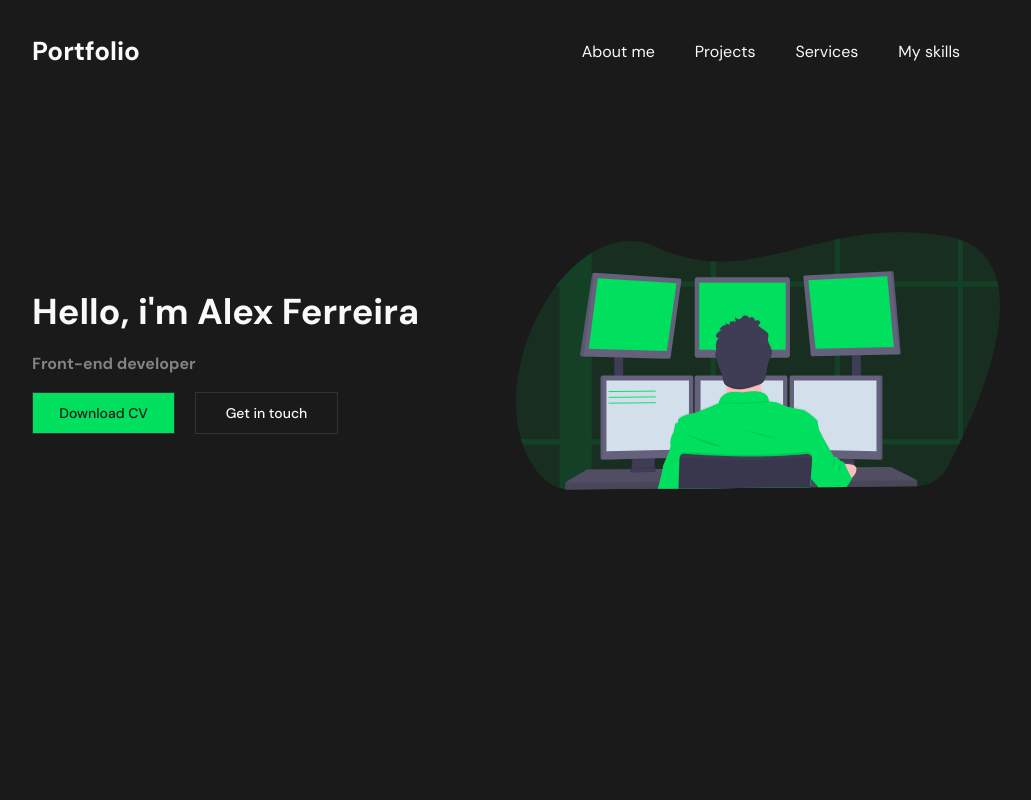
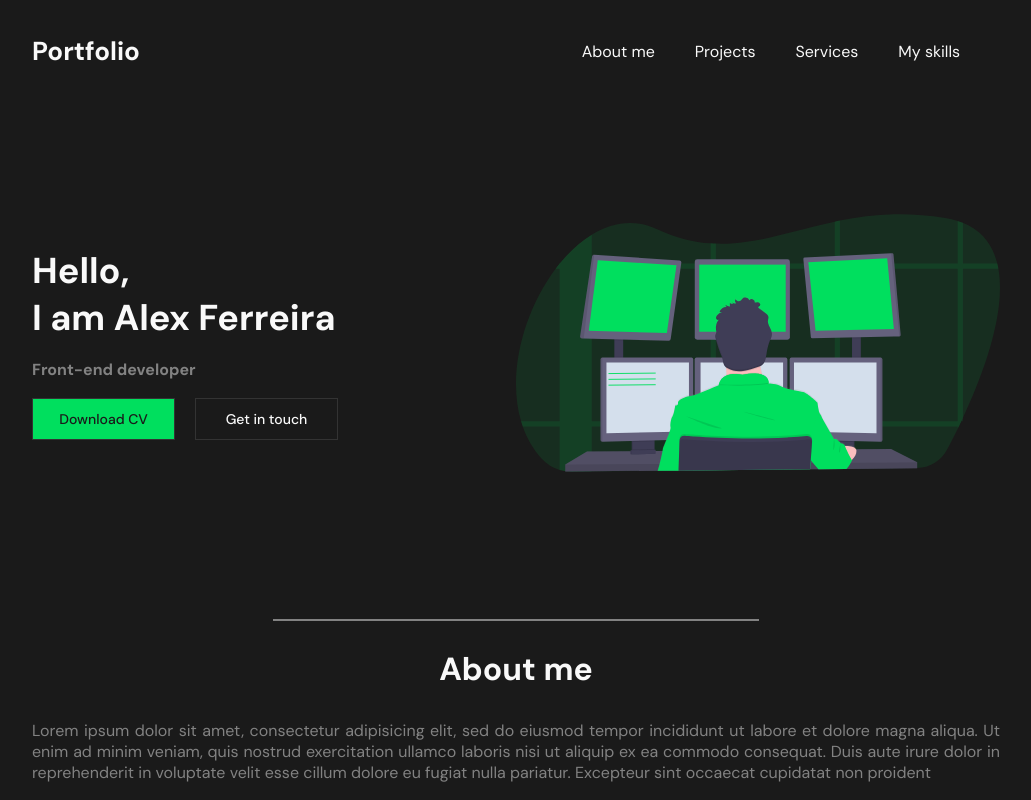
Before and after one commit to alexferreira1796/my-portfolio, a Next.js app: page / in a window 1280 px wide. Shown: the whole page, without its empty margins (124-1155 px from the left). Built offline with nearby package versions, Linux system fonts and the light colour scheme.

Commit message:
implementado sobre mim e ajustes gerais

```diff
--- /dev/null
+++ b/src/components/About/index.tsx
@@ -0,0 +1,16 @@
+import * as S from './styles';
+import { TitleSection } from '../TitleSection'
+
+export const About = () => {
+    return (
+        <S.Container>
+            <TitleSection>About me</TitleSection>
+            <S.Paragraph>
+                Lorem ipsum dolor sit amet, consectetur adipisicing elit, sed do eiusmod tempor incididunt ut labore et dolore magna aliqua.
+                Ut enim ad minim veniam, quis nostrud exercitation ullamco laboris nisi ut aliquip ex ea commodo consequat.
+                Duis aute irure dolor in reprehenderit in voluptate velit esse cillum dolore eu fugiat nulla pariatur.
+                Excepteur sint occaecat cupidatat non proident
+            </S.Paragraph>
+        </S.Container>
+    )
+}
--- /dev/null
+++ b/src/components/About/styles.ts
@@ -0,0 +1,12 @@
+import styled from "styled-components";
+import theme from "../../global/styles/theme";
+
+export const Container = styled.section`
+    width: 100%;
+`
+
+export const Paragraph = styled.p`
+    color: ${({theme}) => theme.colors.secondary};
+    padding-bottom: 85px;
+    text-align: justify;
+`;
--- /dev/null
+++ b/src/components/Projects/index.tsx
@@ -0,0 +1,10 @@
+import * as S from './styles';
+import { TitleSection } from '../TitleSection';
+
+export const Projects = () => {
+    return (
+        <S.Container>
+            <TitleSection>Projects</TitleSection>
+        </S.Container>
+    )
+}
--- /dev/null
+++ b/src/components/Projects/styles.ts
@@ -0,0 +1,5 @@
+import styled from "styled-components";
+
+export const Container = styled.div`
+    width: 100%;
+`;
--- a/src/components/SectionHello/index.tsx
+++ b/src/components/SectionHello/index.tsx
@@ -8,7 +8,8 @@
         <S.Container>
             <S.About>
                 <S.Title>
-                    Hello, {"i'm Alex Ferreira"}
+                    Hello,<br />
+                    I am Alex Ferreira
                 </S.Title>
                 <S.Subtitle>
                     Front-end developer
--- a/src/components/SectionHello/styles.ts
+++ b/src/components/SectionHello/styles.ts
@@ -3,7 +3,7 @@
 
 export const Container = styled.section`
     width: 100%;
-    margin-top: 143px;
+    margin-top: 125px;
     display: flex;
     align-items: center;
     justify-content: center;
--- /dev/null
+++ b/src/components/TitleSection/index.tsx
@@ -0,0 +1,16 @@
+import React from 'react';
+import * as S from './styles';
+
+interface ITitle {
+    children: React.ReactNode;
+}
+
+export const TitleSection = ({children}: ITitle) => {
+    return (
+        <S.Line>
+            <S.Title>
+                {children}
+            </S.Title>
+        </S.Line>
+    )
+}
--- /dev/null
+++ b/src/components/TitleSection/styles.ts
@@ -0,0 +1,25 @@
+import styled from "styled-components";
+
+export const Line = styled.div`
+    margin-top: 125px;
+    position: relative;
+    &::before {
+        content: "";
+        border: 1px solid ${({theme}) => theme.colors.secondary};
+        width: 50%;
+        position: absolute;
+        left: 50%;
+        top: 50;
+        transform: translate(-50%, 50%);
+    }
+`;
+
+export const Title = styled.h2`
+    color: ${({theme}) => theme.colors.white};
+    font-size: 32px;
+    line-height: 42px;
+    padding-bottom: 30px;
+    text-align: center;
+    padding-top: 30px;
+
+`
--- a/src/global/styles/global.ts
+++ b/src/global/styles/global.ts
@@ -1,4 +1,5 @@
 import { createGlobalStyle } from "styled-components";
+import theme from "./theme";
 
 export const GlobalStyle = createGlobalStyle`
     * {
@@ -11,6 +12,17 @@
 
     html, body {
         height: 100%;
+        overflow-y: auto;
+        ::-webkit-scrollbar {
+            width: 10px;
+        }
+        ::-webkit-scrollbar-thumb {
+            background-color: ${({theme}) => theme.colors.tertiary};
+            border-radius: 10px;
+        }
+        ::-webkit-scrollbar-track {
+            background-color: ${({theme}) => theme.colors.secondary};
+  }
     }
 
     body {
--- a/src/pages/index.tsx
+++ b/src/pages/index.tsx
@@ -1,6 +1,8 @@
 import { Title } from "../components/Title";
 import { Header } from "../components/Header";
-import { SectionHello } from '../components/SectionHello'
+import { SectionHello } from '../components/SectionHello';
+import { About } from '../components/About';
+import { Projects } from '../components/Projects';
 import * as S from "../global/styles/home";
 
 const Home = () => {
@@ -9,6 +11,8 @@
       <Title />
       <Header />
       <SectionHello />
+      <About />
+      <Projects />
     </S.Container>
   )
 }
```
